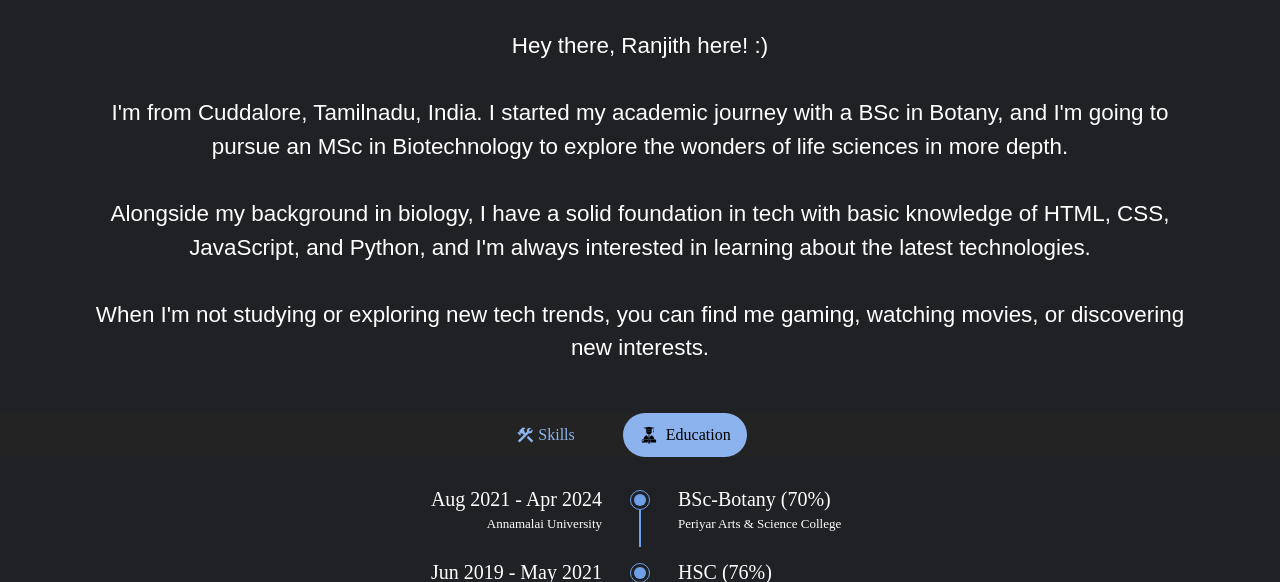
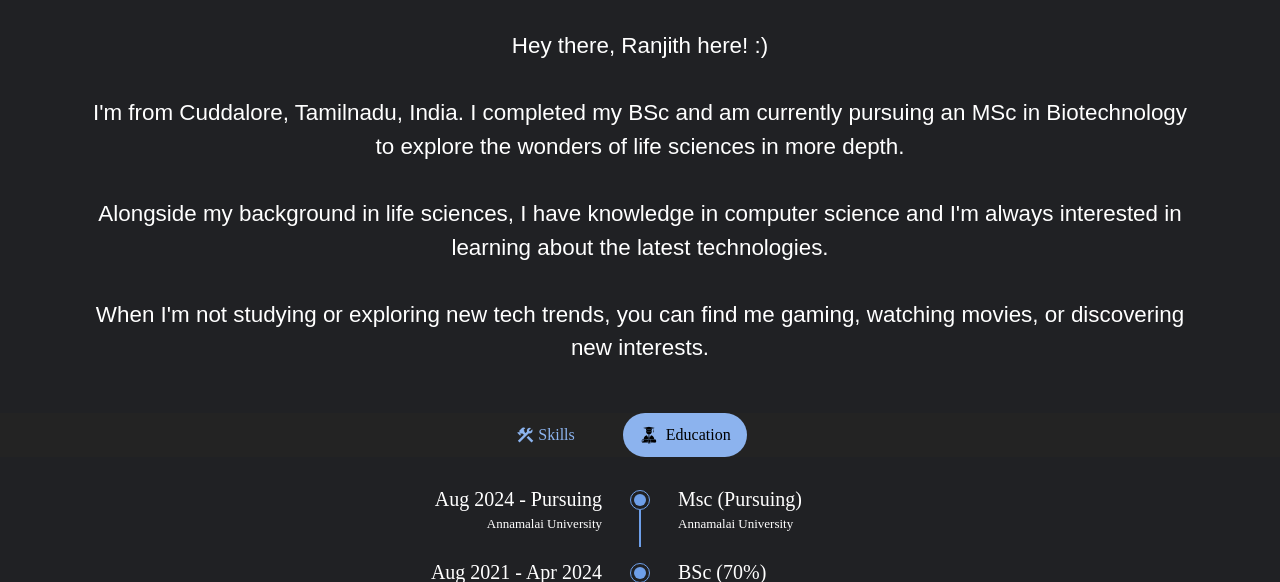
Before and after one commit to Ranjith1912/Ranjith1912.github.io, a plain HTML site: page about.html in a window 1280 px wide. Both pictures are taken after a click on the link "Education". Shown: the part 218-800 px from the top of the page. Drawn offline with Linux system fonts and the light colour scheme; a web font is replaced by a local one.

Commit message:
Update about.html

```diff
--- a/about.html
+++ b/about.html
@@ -83,9 +83,9 @@
             <div class="normal-text display-7 align-center">
               <span>Hey there, Ranjith here! :) <br><br>
 
-                I'm from Cuddalore, Tamilnadu, India. I started my academic journey with a BSc in Botany, and I'm going to pursue an MSc in Biotechnology to explore the wonders of life sciences in more depth. <br><br>
+                I'm from Cuddalore, Tamilnadu, India. I completed my BSc and am currently pursuing an MSc in Biotechnology to explore the wonders of life sciences in more depth.<br><br>
 
-                Alongside my background in biology, I have a solid foundation in tech with basic knowledge of HTML, CSS, JavaScript, and Python, and I'm always interested in learning about the latest technologies. <br><br>
+                Alongside my background in life sciences, I have knowledge in computer science and I'm always interested in learning about the latest technologies. <br><br>
 
                 When I'm not studying or exploring new tech trends, you can find me gaming, watching movies, or discovering new interests.
               </span>
@@ -381,6 +381,20 @@
     <div class="tab-pane fade" id="tabTwo">
       <section class="experience section" id="experience" style="background:#202124">
         <div class="experience_container bd-grid">
+           <div class="experience_content">
+            <div>
+              <h3 class="experience_time">Aug 2024 - Pursuing</h3>
+              <span class="experience_type">Annamalai University</span>
+            </div>
+            <div class="experience_time_block">
+              <span class="experience_rounder"></span>
+              <span class="experience_line"></span>
+            </div>
+            <div>
+              <h3 class="experience_org">Msc (Pursuing)</h3>
+              <span class="experience_position">Annamalai University</span>
+            </div>
+          </div>
           <div class="experience_content">
             <div>
               <h3 class="experience_time">Aug 2021 - Apr 2024</h3>
@@ -391,7 +405,7 @@
               <span class="experience_line"></span>
             </div>
             <div>
-              <h3 class="experience_org">BSc-Botany (70%)</h3>
+              <h3 class="experience_org">BSc (70%)</h3>
               <span class="experience_position">Periyar Arts & Science College</span>
             </div>
           </div>
```
